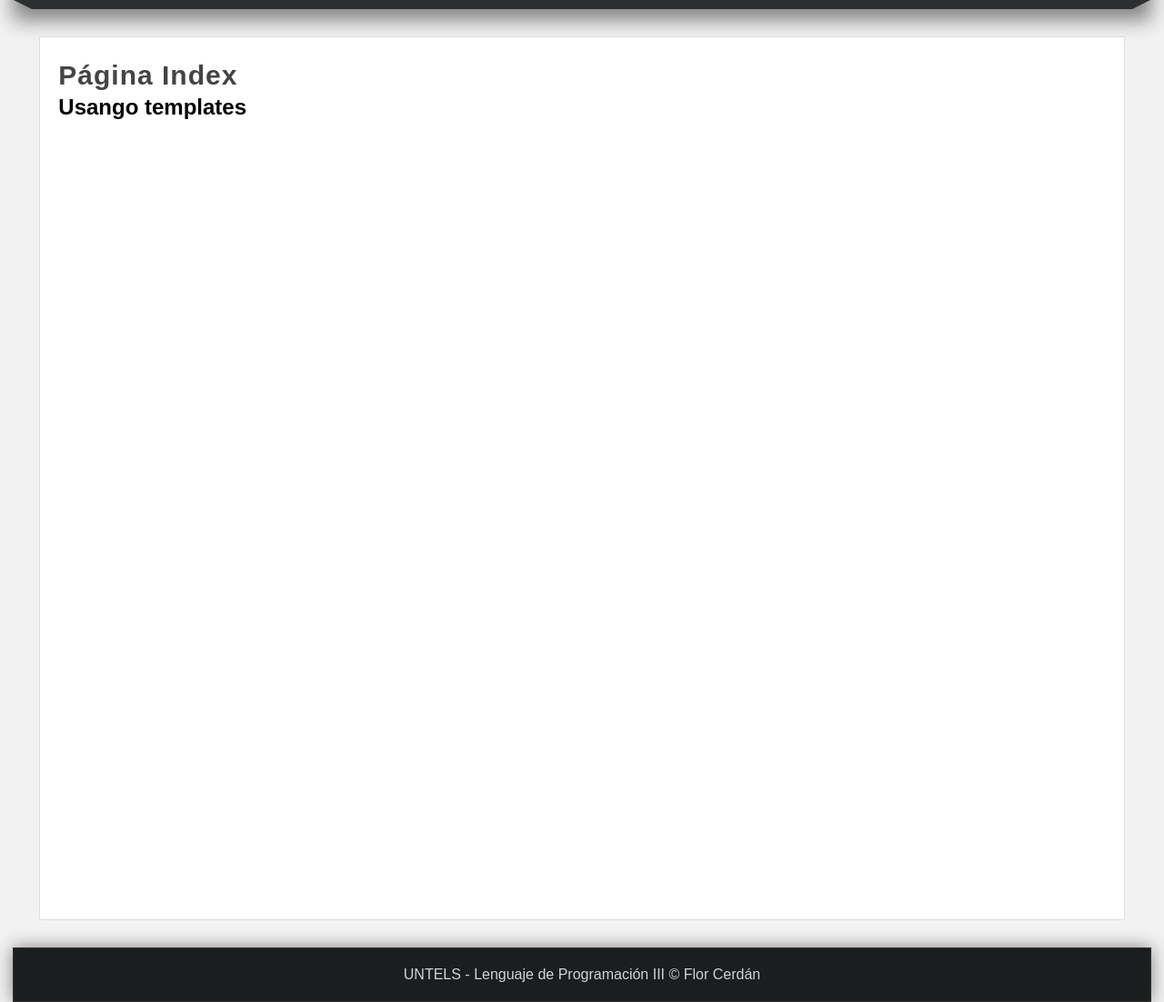
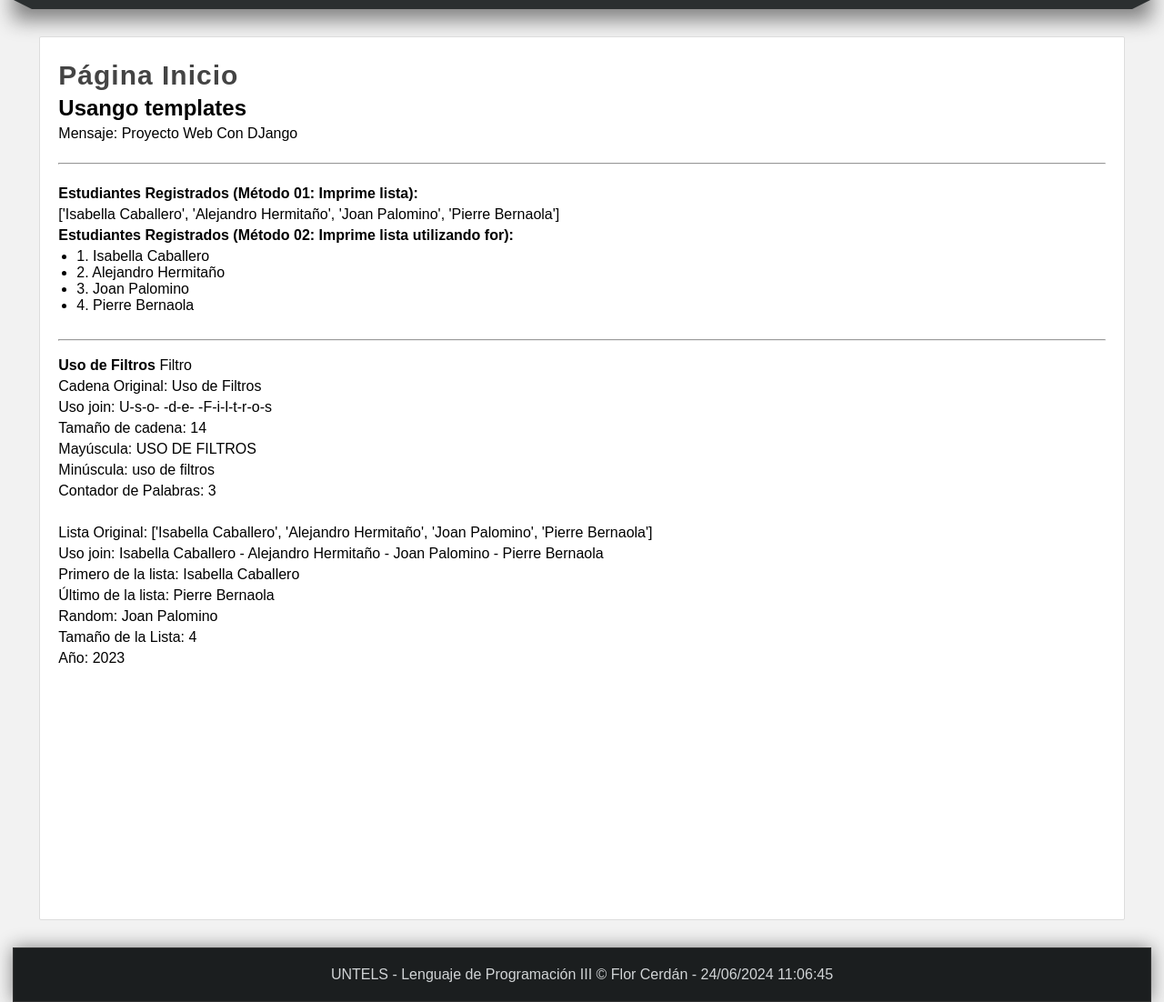
Before and after one commit to AnLiu69/Semana13, a Django app: page /inicio/ in a window 1280 px wide. Shown: the part 182-1284 px from the top of the page at 91% size. Run offline with Django 5.2, Linux system fonts and the light colour scheme.

Commit message:
Segunda subida semana 14

```diff
--- a/proyecto001/miapp/static/css/style.css
+++ b/proyecto001/miapp/static/css/style.css
@@ -38,6 +38,14 @@ nav ul li a:hover{
     padding: 0px;
     font-family: Arial, Helvetica, sans-serif;
     text-decoration: none;
+}
+.box p, .box h2, .box h3, .box ul{
+    margin-bottom: 5px;
+    margin-top: 5px;
+}
+.box ul, .box ol{
+    margin-left: 20px;
+    margin-bottom: 10px;
 }
 body{
     background-color: #f2f2f2;
--- /dev/null
+++ b/proyecto001/miapp/templates/filtros.html
@@ -0,0 +1,19 @@
+<br>
+<hr>
+<br>
+<strong> {{encabezado}}</strong>
+Filtro<br>
+<p> Cadena Original: {{encabezado|default:"Sección sin título"}}
+</p>
+<p> Uso join: {{encabezado|join:'-'}} </p>
+<p> Tamaño de cadena: {{encabezado|length}} </p>
+<p> Mayúscula: {{encabezado|upper}} </p>
+<p> Minúscula: {{encabezado|lower}} </p>
+<p> Contador de Palabras: {{encabezado|wordcount}} </p>
+<br>
+<p>Lista Original: {{estudiantes}}</p>
+<p>Uso join: {{estudiantes|join:' - '}}</p>
+<p>Primero de la lista: {{estudiantes|first}}</p>
+<p>Último de la lista: {{estudiantes|last}}</p>
+<p>Random: {{estudiantes|random}}</p>
+<p>Tamaño de la Lista: {{estudiantes|length}}</p>
--- a/proyecto001/miapp/templates/index.html
+++ b/proyecto001/miapp/templates/index.html
@@ -1,9 +1,21 @@
 {% extends 'layout.html' %}
 {% block title %}
-    Inicio
+    {{titulo}}
 {% endblock %}
 
 {% block content %}
-    <h1 class="title">Página Index</h1>
+<!--Comentario en HTML-->
+{% comment 'Datos de la pagina index' %}
+En esta pagina se mostrara la bienvenida al sistema
+{% endcomment %}
+    <h1 class="title">Página {{titulo}}</h1>
     <h2>Usango templates</h2>
+    {% if mensaje %}
+    <p> Mensaje: {{mensaje}} </p>
+    {% else %}
+        <strong>El Mensaje no tiene contenido</strong>
+    {% endif %}
+    {% include 'listado_estudiantesregistrados.html' with encabezado="Estudiantes Registrados" %}
+    {% include 'filtros.html' with encabezado="Uso de Filtros" %}
+    <p>Año: 2023</p>
 {% endblock %}
--- a/proyecto001/miapp/templates/layout.html
+++ b/proyecto001/miapp/templates/layout.html
@@ -21,16 +21,16 @@
         <nav>
             <ul>
                 <li>
-                    <a href="/inicio"> Inicio</a>
+                    <a href="{% url 'inicio' %}"> Inicio</a>
                 </li>
                 <li>
-                    <a href="/saludo"> Mensaje de Saludo</a>
+                    <a href="{% url 'saludo' %}"> Mensaje de Saludo</a>
                 </li>
                 <li>
-                    <a href="/rango"> Mostrar Números [a,b]</a>
+                    <a href="{% url 'rango' %}"> Mostrar Números [a,b]</a>
                 </li>
                 <li>
-                    <a href="/rango2/10/15"> Mostrar Números [10,15]</a>
+                    <a href="{% url 'rango2' %}"> Mostrar Números [10,15]</a>
                 </li>
             </ul>
         </nav>
@@ -49,7 +49,7 @@
             </div>
         </div>
         <footer>
-            UNTELS - Lenguaje de Programación III &copy; Flor Cerdán
+            UNTELS - Lenguaje de Programación III &copy; Flor Cerdán - {% now "d/m/Y h:m:s" %}
         </footer>
     </body>
 </html>
--- /dev/null
+++ b/proyecto001/miapp/templates/listado_estudiantesregistrados.html
@@ -0,0 +1,14 @@
+<br>
+<hr>
+<br>
+<p> <strong> {{encabezado}} (Método 01: Imprime lista): </strong> </p>
+    {{estudiantes}}
+<p> <strong> {{encabezado}} (Método 02: Imprime lista utilizando for):
+</strong> </p>
+<ul>
+    {% for estudiante in estudiantes %}
+        <li>{{forloop.counter}}. {{estudiante}}</li>
+    {% empty %}
+        <p> No hay {{encabezado}} </p>
+    {% endfor %}
+</ul>
--- a/proyecto001/miapp/views.py
+++ b/proyecto001/miapp/views.py
@@ -22,24 +22,31 @@ layout = """
 """
 
 def index(request):
-    return render(request, "index.html")
-
+    estudiantes = [ 'Isabella Caballero',
+                    'Alejandro Hermitaño',
+                    'Joan Palomino',
+                    'Pierre Bernaola']
+    return render(request,'index.html', {
+        'titulo':'Inicio',
+        'mensaje':'Proyecto Web Con DJango',
+        'estudiantes': estudiantes
+    })
 def saludo(request):
-    return render(request, "saludo.html")
+    return render(request,'saludo.html',{
+        'titulo':'Saludo',
+        'autor_saludo':'Mg. Flor Elizabeth Cerdán León'
+    })
 
 def rango(request):
     a = 10
     b = 20
-    resultado = f"""
-    <h2> Numeros de [{a},{b}] </h2>
-    Resultado: <br>
-    <ul>
-    """
-    while a<=b:
-        resultado += f"<li> {a} </li>"
-        a+=1
-    resultado += "</ul>"
-    return HttpResponse(layout +resultado)
+    rango_numeros = range(a,b+1)
+    return render(request,'rango.html',{
+    'titulo':'Rango',
+    'a':a,
+    'b':b,
+    'rango_numeros':rango_numeros
+    })
 
 def rango2(request,a,b):
     if a>b:
--- a/proyecto001/proyecto001/urls.py
+++ b/proyecto001/proyecto001/urls.py
@@ -19,10 +19,12 @@ from django.urls import path
 from miapp import views
 
 urlpatterns = [
-    path("admin/", admin.site.urls),
-    path('', views.index, name = "index"),
-    path('inicio/', views.index, name = "index"),
-    path("saludo/", views.saludo, name="saludo"),
-    path("rango/", views.rango, name="rango"),
+    path('admin/', admin.site.urls),
+    path(' ', views.index, name = "index"),
+    path('inicio/', views.index, name = "inicio"),
+    path('saludo/', views.saludo, name="saludo"),
+    path('rango/', views.rango, name="rango"),
+    path('rango2/',views.rango2,name="rango2"),
+    path('rango2/<int:a>',views.rango2,name="rango2"),
     path('rango2/<int:a>/<int:b>',views.rango2,name="rango2"),
 ]
```
Also changed, not shown: proyecto001/miapp/templates/rango.html (added, +14 -0 lines), proyecto001/miapp/templates/saludo.html (+7 -4 lines), proyecto001/miapp/templetags/filters.py (added, +7 -0 lines), proyecto001/miapp/templetags/__init__.py (added).
